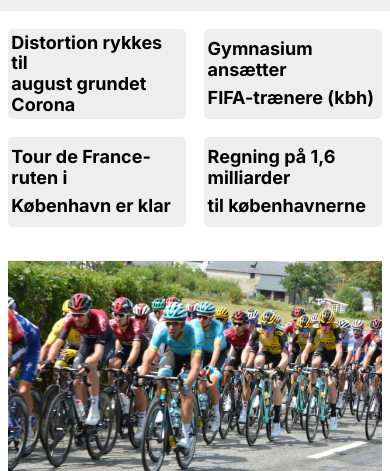
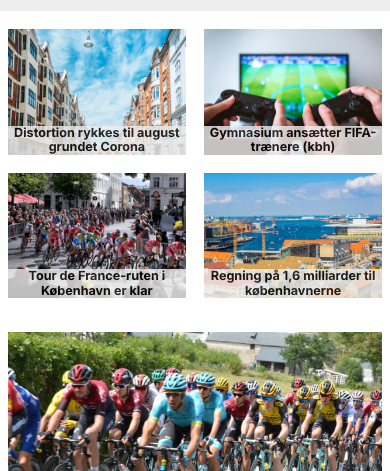
Before and after one commit to dkkmartin/avis_site, a plain HTML site: page index.html in a window 390 px wide. Shown: the part 49-520 px from the top of the page. Drawn offline with Linux system fonts and the light colour scheme.

Commit message:
Add: Media styles

```diff
--- a/index.html
+++ b/index.html
@@ -49,8 +49,7 @@
               alt="Indre by, gade"
             />
           </div>
-          <h4 class="section__top__h4">Distortion rykkes til</h4>
-          <h4 class="section__top__h4">august grundet Corona</h4>
+          <h4 class="section__top__h4">Distortion rykkes til august grundet Corona</h4>
         </div>
         <div class="top__section__con">
           <div class="section__image__con">
@@ -60,8 +59,7 @@
               alt="FIFA gaming på sofaen"
             />
           </div>
-          <h4 class="section__top__h4">Gymnasium ansætter</h4>
-          <h4 class="section__top__h4">FIFA-trænere (kbh)</h4>
+          <h4 class="section__top__h4">Gymnasium ansætter FIFA-trænere (kbh)</h4>
         </div>
         <div class="top__section__con">
           <div class="section__image__con">
@@ -71,8 +69,7 @@
               alt="Tour de France cykelryttere"
             />
           </div>
-          <h4 class="section__top__h4">Tour de France-ruten i</h4>
-          <h4 class="section__top__h4">København er klar</h4>
+          <h4 class="section__top__h4">Tour de France-ruten i København er klar</h4>
         </div>
         <div class="top__section__con">
           <div class="section__image__con">
@@ -82,8 +79,7 @@
               alt="Indre by, operaen"
             />
           </div>
-          <h4 class="section__top__h4">Regning på 1,6 milliarder</h4>
-          <h4 class="section__top__h4">til københavnerne</h4>
+          <h4 class="section__top__h4">Regning på 1,6 milliarder til københavnerne</h4>
         </div>
       </section>
       <section class="index__section section__middle">
--- a/style.css
+++ b/style.css
@@ -153,13 +153,23 @@ font-family: 'Roboto', sans-serif;
 }
 
 .section__top {
-  display: flex;
-  justify-content: space-between;
+  display: grid;
+  grid-template-columns: repeat(4, 1fr);
+  gap: 1em;
 }
 
 .top__section__con {
   display: flex;
   flex-direction: column;
+}
+
+.section__image__con {
+  max-width: 100%;
+  height: auto;
+}
+
+.section__top__img {
+  width: 100%;
 }
 
 .section__middle {
@@ -552,8 +562,14 @@ button:hover {
     padding: 1em 2vw;
   }
 
+  .top__section__con {
+    display: grid;
+    grid-template-columns: 1fr;
+  }
+
   .section__top img {
-    display: none;
+    max-width: 100%;
+    height: 100%;
   }
 
   .section__top {
@@ -563,16 +579,49 @@ button:hover {
     gap: 1em;
   }
 
-  .top__section__con {
-    display: grid;
-    grid-template-columns: 1fr;
+  .section__image__con,
+  .section__top__h4 {
+    grid-row: 1 / 2;
+    grid-column: 1 / 2;
+  }
+
+  .section__top__h4 {
+    font-size: 0.7em;
+    align-self: end;
     background-color: #eee;
-    border-radius: 5px;
-    padding: 2%;
+    text-align: center;
+    opacity: 0.8;
   }
 
   .section__middle {
     flex-direction: column;
     gap: 3em;
   }
+
+  /** FOOTER **/
+
+  .footer {
+    height: initial;
+    padding: 1em 0;
+  }
+
+  /** SPORT **/
+
+  .section__hero__image {
+    max-width: 100%;
+    height: auto;
+  }
+
+  .section__articles {
+    position: static;
+    padding: 0 2vw;
+  }
+
+  .section__item__writer {
+    line-height: normal;
+  }
+
+  .section__item__figcaption {
+    max-width: fit-content;
+  }
 }
```
Also changed, not shown: abonnement.html (+8 -0 lines), form.html (+8 -0 lines), sport.html (+12 -2 lines), success.html (+8 -0 lines).
